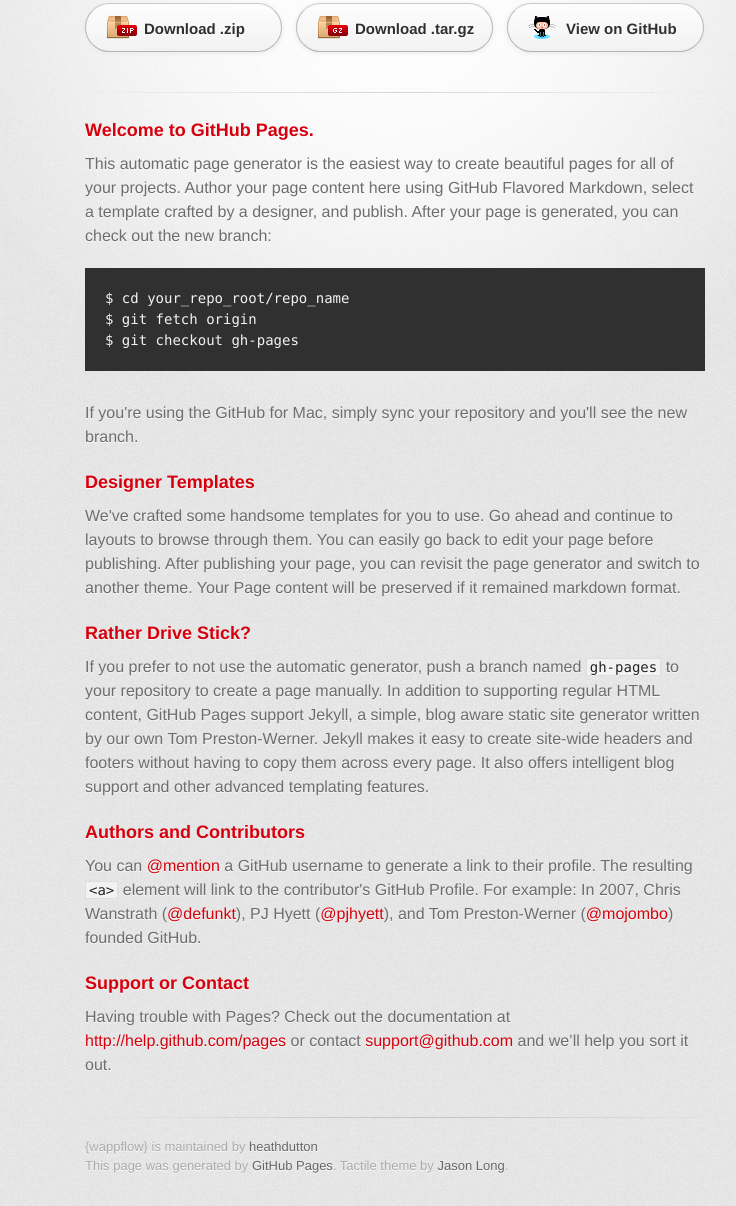
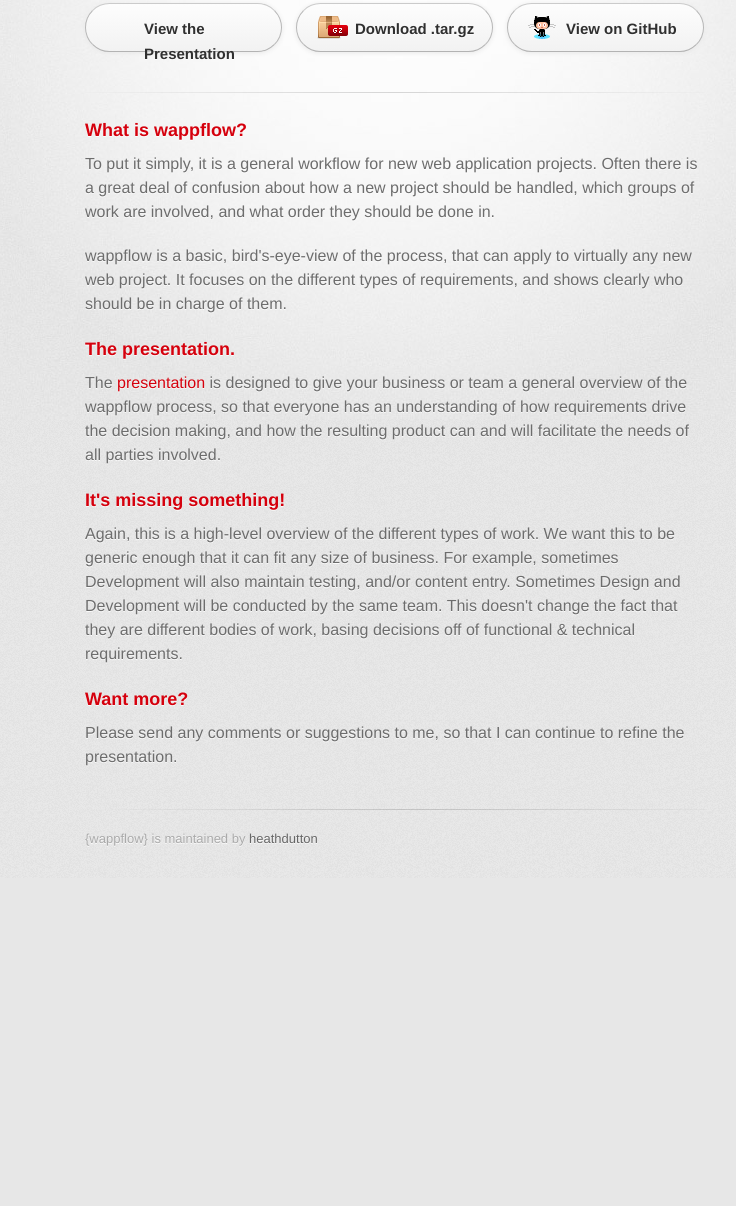
Before and after one commit to heathdutton/wappflow, a plain HTML site: page index.html in a window 1280 px wide. Shown: the part 154-1360 px from the top of the page, without its empty margins (245-981 px from the left). After the commit the page ends 1032 px from the top, so only its background shows below. Drawn offline with Linux system fonts and the light colour scheme; a web font is replaced by a local one.

Commit message:
Update to index page.

```diff
--- a/index.html
+++ b/index.html
@@ -10,7 +10,7 @@
     <!--[if lt IE 9]>
     <script src="//html5shiv.googlecode.com/svn/trunk/html5.js"></script>
     <![endif]-->
-    <title>{wappflow} by heathdutton</title>
+    <title>{wappflow} by Heath Dutton</title>
   </head>
 
   <body>
@@ -23,7 +23,7 @@
         </header>
 
         <section id="downloads" class="clearfix">
-          <a href="https://github.com/heathdutton/wappflow/zipball/master" id="download-zip" class="button"><span>Download .zip</span></a>
+          <a href="./presentation" id="view-presentation" class="button"><span>View the Presentation</span></a>
           <a href="https://github.com/heathdutton/wappflow/tarball/master" id="download-tar-gz" class="button"><span>Download .tar.gz</span></a>
           <a href="https://github.com/heathdutton/wappflow" id="view-on-github" class="button"><span>View on GitHub</span></a>
         </section>
@@ -31,37 +31,27 @@
         <hr>
 
         <section id="main_content">
-          <h3>Welcome to GitHub Pages.</h3>
+          <h3>What is wappflow?</h3>
 
-<p>This automatic page generator is the easiest way to create beautiful pages for all of your projects. Author your page content here using GitHub Flavored Markdown, select a template crafted by a designer, and publish. After your page is generated, you can check out the new branch:</p>
+            <p>To put it simply, it is a general workflow for new web application projects. Often there is a great deal of confusion about how a new project should be handled, which groups of work are involved, and what order they should be done in.</p>
 
-<pre><code>$ cd your_repo_root/repo_name
-$ git fetch origin
-$ git checkout gh-pages
-</code></pre>
+            <p>wappflow is a basic, bird's-eye-view of the process, that can apply to virtually any new web project. It focuses on the different types of requirements, and shows clearly who should be in charge of them.</p>
 
-<p>If you're using the GitHub for Mac, simply sync your repository and you'll see the new branch.</p>
+            <h3>The presentation.</h3>
 
-<h3>Designer Templates</h3>
+            <p>The <a href="./presentation">presentation</a> is designed to give your business or team a general overview of the wappflow process, so that everyone has an understanding of how requirements drive the decision making, and how the resulting product can and will facilitate the needs of all parties involved.</p>
 
-<p>We've crafted some handsome templates for you to use. Go ahead and continue to layouts to browse through them. You can easily go back to edit your page before publishing. After publishing your page, you can revisit the page generator and switch to another theme. Your Page content will be preserved if it remained markdown format.</p>
+            <h3>It's missing something!</h3>
 
-<h3>Rather Drive Stick?</h3>
+            <p>Again, this is a high-level overview of the different types of work. We want this to be generic enough that it can fit any size of business. For example, sometimes Development will also maintain testing, and/or content entry. Sometimes Design and Development will be conducted by the same team. This doesn't change the fact that they are different bodies of work, basing decisions off of functional & technical requirements.</p>
 
-<p>If you prefer to not use the automatic generator, push a branch named <code>gh-pages</code> to your repository to create a page manually. In addition to supporting regular HTML content, GitHub Pages support Jekyll, a simple, blog aware static site generator written by our own Tom Preston-Werner. Jekyll makes it easy to create site-wide headers and footers without having to copy them across every page. It also offers intelligent blog support and other advanced templating features.</p>
+            <h3>Want more?</h3>
 
-<h3>Authors and Contributors</h3>
-
-<p>You can <a href="https://github.com/blog/821" class="user-mention">@mention</a> a GitHub username to generate a link to their profile. The resulting <code>&lt;a&gt;</code> element will link to the contributor's GitHub Profile. For example: In 2007, Chris Wanstrath (<a href="https://github.com/defunkt" class="user-mention">@defunkt</a>), PJ Hyett (<a href="https://github.com/pjhyett" class="user-mention">@pjhyett</a>), and Tom Preston-Werner (<a href="https://github.com/mojombo" class="user-mention">@mojombo</a>) founded GitHub.</p>
-
-<h3>Support or Contact</h3>
-
-<p>Having trouble with Pages? Check out the documentation at <a href="http://help.github.com/pages">http://help.github.com/pages</a> or contact <a href="mailto:support@github.com">support@github.com</a> and we’ll help you sort it out.</p>
+            <p>Please send any comments or suggestions to me, so that I can continue to refine the presentation.</p>
         </section>
 
         <footer>
           {wappflow} is maintained by <a href="https://github.com/heathdutton">heathdutton</a><br>
-          This page was generated by <a href="http://pages.github.com">GitHub Pages</a>. Tactile theme by <a href="http://twitter.com/jasonlong">Jason Long</a>.
         </footer>
 
 
```
